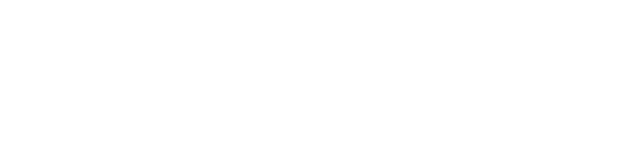
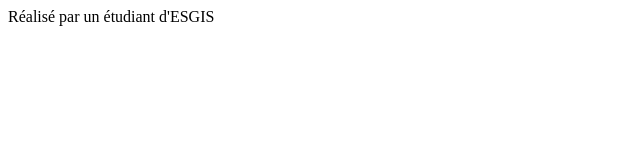
Before and after one commit to Sylva-Egb/Mon_site_web, a plain HTML site: page index.html in a window 1280 px wide. Shown: the whole page, without its empty margins (0-640 px from the left). Drawn offline with Linux system fonts and the light colour scheme.

Commit message:
Réalisation du footer

```diff
--- a/index.html
+++ b/index.html
@@ -7,7 +7,7 @@
     </head>
     <body>
         <footer>
-
+            Réalisé par un étudiant d'ESGIS
         </footer>
     </body>
 </html>
```
